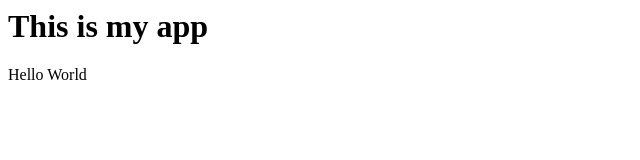
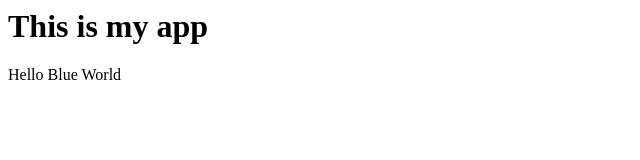
Before and after one commit to viniciusTorino/sampleAppForTutorial, a plain HTML site: page index.html in a window 1280 px wide. Shown: the full height of the page, 0-640 px from the left. Drawn offline with Linux system fonts and the light colour scheme.

Commit message:
Changed app.js And index.html

```diff
--- a/app.js
+++ b/app.js
@@ -0,0 +1 @@
+console.log("Hello");
--- a/index.html
+++ b/index.html
@@ -6,6 +6,6 @@
     </head>
     <body>
 	<h1>This is my app</h1>
-	<p>Hello World</p>
+	<p>Hello Blue World</p>
     </body>
 </html>
```
